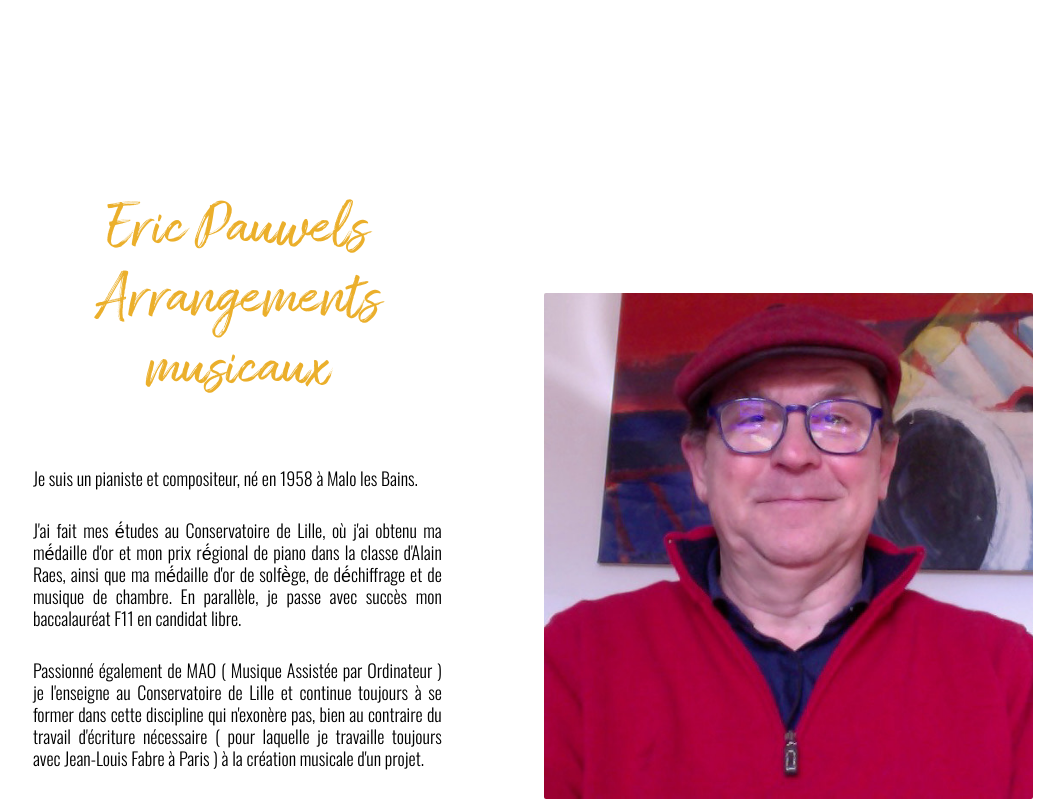
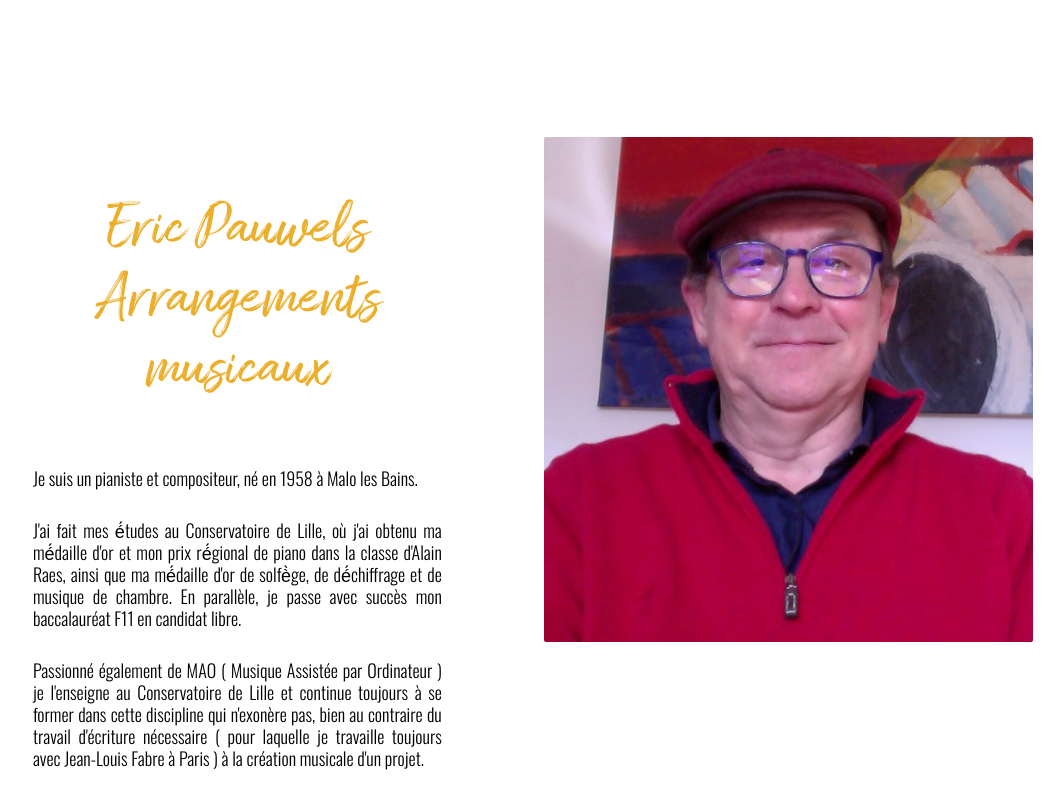
Before and after one commit to louisledoux/orpm-les-miserables, a Next.js app: page /equipe-artistique in a window 1280 px wide. Shown: the part 1980-2781 px from the top of the page, without its empty margins (127-1191 px from the left). Built offline with nearby package versions, Linux system fonts and the light colour scheme.

Commit message:
feat(Section): handle image height correctly, divide container between server and client components

```diff
--- /dev/null
+++ b/src/components/Section/SectionClient/SectionClient.tsx
@@ -0,0 +1,78 @@
+'use client';
+
+import Image from 'next/image';
+import Typography from '@/components/Typography/Typography';
+import { SectionImageType, SectionPageType } from '@/types/Section.type';
+import {
+  MutableRefObject, useEffect, useRef, useState,
+} from 'react';
+
+const { Title, Paragraph } = Typography;
+
+type SectionClientProps = {
+  /**
+   * The pages composing the section
+   */
+  pages: SectionPageType[],
+  /**
+   * The section image
+   */
+  image: SectionImageType,
+  /**
+   * Should the position of pages and image be reversed
+   * Default to false
+   */
+  reverse?: boolean,
+}
+function SectionClient({
+  pages, image, reverse,
+}: SectionClientProps) {
+  const [divHeight, setDivHeight] = useState<number>();
+  const observedDiv: MutableRefObject<HTMLDivElement | null> = useRef(null);
+
+  console.log(divHeight);
+
+  useEffect(() => {
+    if (!observedDiv.current) return;
+
+    const resizeObserver = new ResizeObserver(() => {
+      if (observedDiv?.current?.offsetHeight !== divHeight) {
+        setDivHeight(observedDiv?.current?.offsetHeight);
+      }
+    });
+
+    resizeObserver.observe(observedDiv.current);
+
+    // eslint-disable-next-line consistent-return
+    return function cleanup() {
+      resizeObserver.disconnect();
+    };
+  }, [observedDiv]);
+
+  return (
+    <div className={`flex justify-between items-center ${reverse ? 'flex-row-reverse' : ''}`}>
+      <div style={{ height: divHeight }} className="max-w-inSection w-full">
+        <Image className="object-cover h-full max-h-fit" src={image.image} alt={image.alt} style={image.style} />
+      </div>
+      {pages.map((page) => (
+        <div
+          key={page.title}
+          className="flex flex-col justify-center max-w-inSection w-full p-sectionPage"
+          ref={observedDiv}
+        >
+          <Title className="m-sectionTitle text-center" level={2}>{page.title}</Title>
+          {page.paragraphs.map((paragraph) => (
+            <Paragraph
+              className="m-paragraph text-justify font-light text-base"
+              key={`${paragraph}-${page.title}`}
+            >
+              {paragraph}
+            </Paragraph>
+          ))}
+        </div>
+      ))}
+    </div>
+  );
+}
+
+export default SectionClient;
--- a/src/containers/Section/Section.tsx
+++ b/src/containers/Section/Section.tsx
@@ -1,7 +1,7 @@
-import Image from 'next/image';
 import Typography from '@/components/Typography/Typography';
 import { SectionImageType, SectionPageType } from '@/types/Section.type';
 import CallToAction, { CallToActionProps } from '@/components/Section/CallToAction/CallToAction';
+import SectionClient from '@/components/Section/SectionClient/SectionClient';
 
 const { Title, Paragraph } = Typography;
 
@@ -29,27 +29,7 @@ function Section({
 }: SectionProps) {
   return (
     <div className="m-section p-section">
-      <div className={`flex justify-between items-center ${reverse ? 'flex-row-reverse' : ''}`}>
-        <div className="max-w-inSection w-full max-h-fit h-full">
-          <Image className="object-cover" src={image.image} alt={image.alt} style={image.style} />
-        </div>
-        {pages.map((page) => (
-          <div
-            key={page.title}
-            className="flex flex-col justify-center max-w-inSection w-full p-sectionPage"
-          >
-            <Title className="m-sectionTitle text-center" level={2}>{page.title}</Title>
-            {page.paragraphs.map((paragraph) => (
-              <Paragraph
-                className="m-paragraph text-justify font-light text-base"
-                key={paragraph}
-              >
-                {paragraph}
-              </Paragraph>
-            ))}
-          </div>
-        ))}
-      </div>
+      <SectionClient pages={pages} image={image} reverse={reverse} />
       {extra ? <CallToAction firstLink={extra.firstLink} secondLink={extra.secondLink} /> : <></>}
     </div>
   );
```
Also changed, not shown: src/assets/pages/homepage/news-section/newsPages.ts (added).
